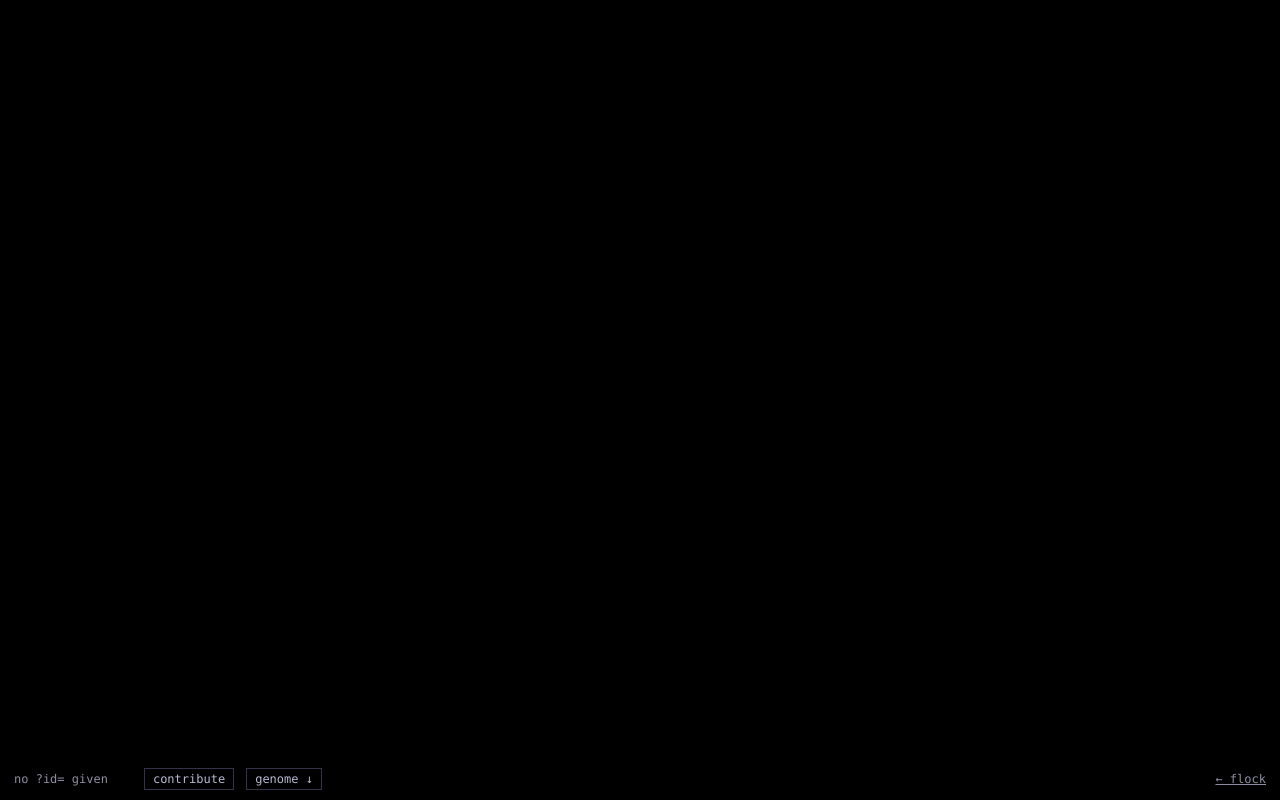
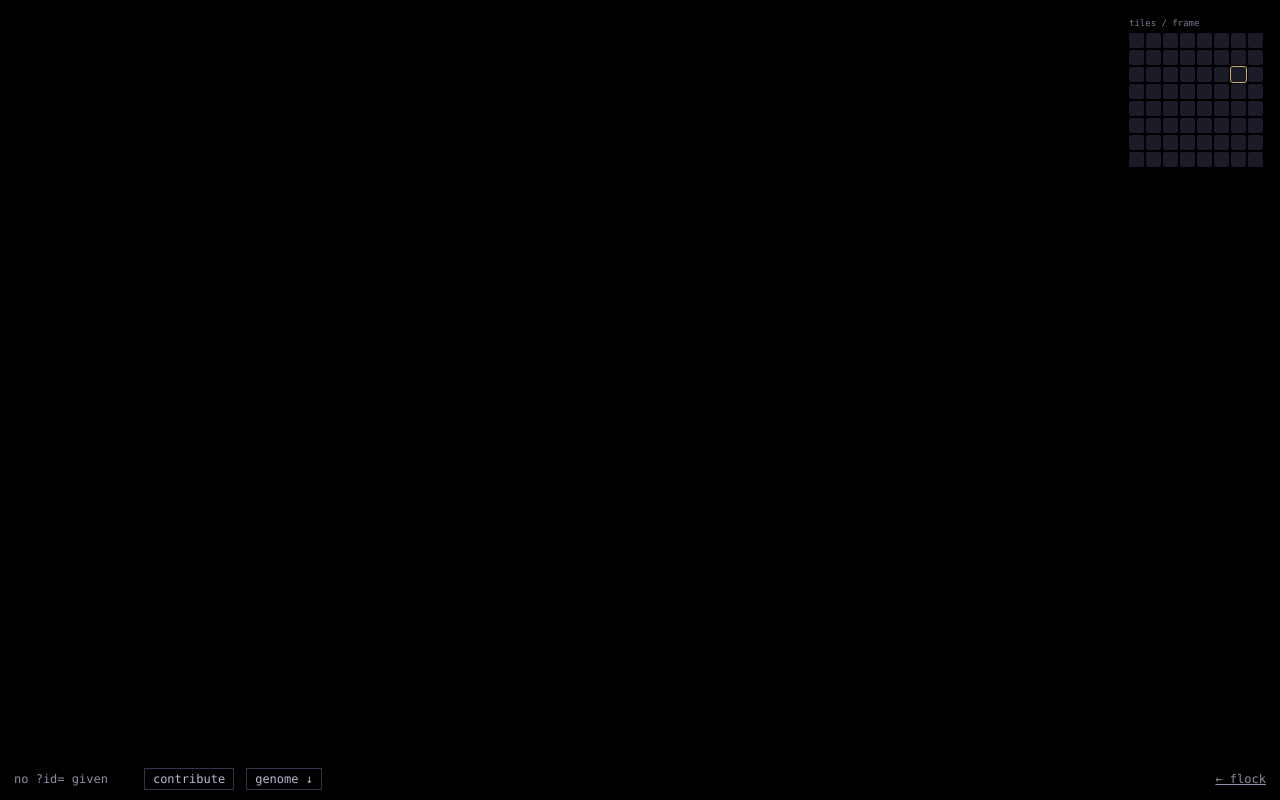
Before and after one commit to bobbyplubell/rust_ifs, a plain HTML site: page web/sheep.html in a window 1280 px wide. Drawn offline with Linux system fonts and the light colour scheme.

Commit message:
Contribute to the fuzziest (least-rendered) frame + per-frame tile map
- Flock contribution now targets the least-covered frame after the
  frame-0 baseline (was random). Fewest tiles = fewest samples = fuzziest
  (noise ~1/sqrt(samples)), and coverage is shared knowledge, so every
  peer targets the same fuzzy frame and the swarm converges the whole
  loop evenly — no per-frame histogram needed.
- sheep.html: a per-frame tile-coverage grid (one square per animation
  frame, shaded darker = fuzzier, tile count shown inside, the on-screen
  frame outlined) so you can see exactly which frames need work.

e2e all green.

Co-Authored-By: Claude Fable 5 <noreply@anthropic.com>

```diff
--- a/web/sheep.html
+++ b/web/sheep.html
@@ -21,12 +21,26 @@
     #hud .id { color: #62627a; }
     #hud a { color: #8d8da4; margin-left: auto; }
     #hud button.on { color: #cfe; }
+    /* per-frame tile coverage: one square per animation frame, shaded by tile
+       count (darker = fuzzier / fewer tiles), the count shown inside. */
+    #tilemap {
+      position: fixed; top: 10px; right: 10px;
+      display: grid; grid-template-columns: repeat(8, 15px); gap: 2px;
+      padding: 7px; background: rgba(0,0,0,0.55); border-radius: 6px;
+    }
+    #tilemap .cell {
+      width: 15px; height: 15px; border-radius: 2px; background: #1c1c28;
+      font-size: 8px; line-height: 15px; text-align: center; color: #aab;
+    }
+    #tilemap .cell.cur { outline: 1px solid #c8b06a; }
+    #tilemap .cap { grid-column: 1 / -1; font-size: 9px; color: #7a7a93; }
   </style>
 </head>
 <body>
   <div id="stage">
     <canvas id="cv" width="384" height="384"></canvas>
   </div>
+  <div id="tilemap"><span class="cap">tiles / frame</span></div>
   <div id="hud">
     <span id="info">loading…</span>
     <span id="sheep-id" class="id"></span>
@@ -194,7 +208,37 @@
         : `${Math.round(n / 1e3)}k`;
       $('#samples').textContent = n
         ? `${s} samples · ${perPx.toFixed(1)}/px` : '';
+      updateTilemap();
     }
+
+    // ---- per-frame tile coverage map ------------------------------------------
+
+    const tilemap = $('#tilemap');
+    const tileCells = Array.from({ length: N_FRAMES }, () => {
+      const c = document.createElement('div');
+      c.className = 'cell';
+      tilemap.append(c);
+      return c;
+    });
+    function updateTilemap() {
+      for (let f = 0; f < N_FRAMES; f++) {
+        const k = frames[f].covered.size;
+        tileCells[f].textContent = k || '';
+        const t = Math.min(1, k / 24);          // saturate the shade around 24 tiles
+        tileCells[f].style.background = `hsl(265 45% ${Math.round(9 + t * 38)}%)`;
+        tileCells[f].title = `frame ${f}: ${k} tiles`;
+      }
+    }
+    // Outline the frame currently on screen.
+    let curCell = -1;
+    setInterval(() => {
+      const i = Math.floor(((performance.now() % LOOP_MS) / LOOP_MS) * N_FRAMES) % N_FRAMES;
+      if (i !== curCell) {
+        tileCells[curCell]?.classList.remove('cur');
+        tileCells[i]?.classList.add('cur');
+        curCell = i;
+      }
+    }, 120);
 
     // ---- idle contribution + community pull -----------------------------------
     //
```
Also changed, not shown: web/js/app.js (+17 -3 lines).
